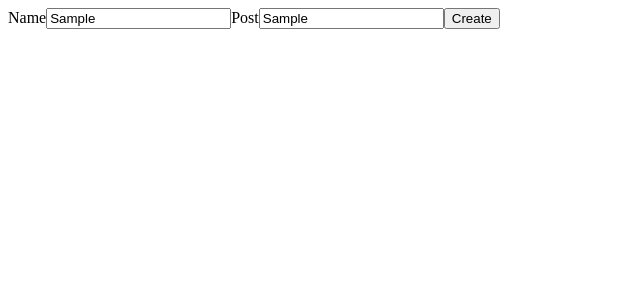
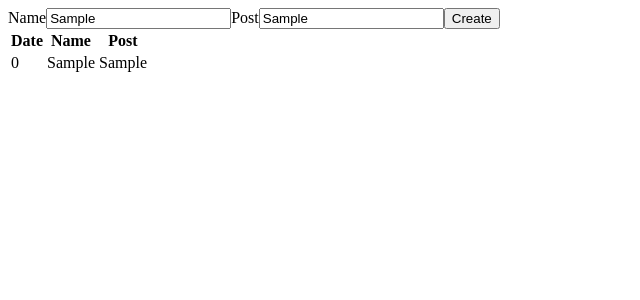
Before and after one commit to RobMorison/Social_Media_Feed, a React (Create React App) app: page / in a window 1280 px wide. Both pictures are taken after typing "Sample", "Sample" into the empty fields and a click on the button "Create". Shown: the top 300 px of the page, without its empty margins (0-640 px from the left). Built offline with nearby package versions, Linux system fonts and the light colour scheme.

Commit message:
Created table in PostList + checked that user input posts to table

```diff
--- a/src/App.js
+++ b/src/App.js
@@ -7,7 +7,7 @@ function App() {
   const [postList, setPostList] = useState([])
 
   function addNewEntry(entry){
-    let tempEntries =[entry];
+    let tempEntries =[entry, ...postList];
     setPostList(tempEntries);
   }
 
@@ -15,8 +15,8 @@ function App() {
 
   return (
     <div>
-      <Post />
-      <PostList />
+      <Post addNewEntryProperty={addNewEntry}/>
+      <PostList  parentEntries = {postList}/>
     </div>
   );
 }
--- a/src/Components/Post/post.jsx
+++ b/src/Components/Post/post.jsx
@@ -13,6 +13,7 @@ const Post = (props) => {
             post: post
         };
         console.log(newEntry)
+        props.addNewEntryProperty(newEntry)
 
     }
 
--- a/src/Components/PostList/PostList.jsx
+++ b/src/Components/PostList/PostList.jsx
@@ -3,7 +3,24 @@ import React, { useState } from 'react';
 const PostList = (props) => {
     return (
         <table className='table'>
-
+        <thead>
+            <tr>
+                <th>Date</th>
+                <th>Name</th>
+                <th>Post</th>
+            </tr>
+        </thead>
+        <tbody>
+            {props.parentEntries.map((entry, date) =>{
+                return(
+                    <tr key= {date}>
+                    <td>{date}</td>
+                    <td>{entry.name}</td>
+                    <td>{entry.post}</td>
+                    </tr>
+                );
+            })}
+        </tbody>
         </table>
      );
 }
```
